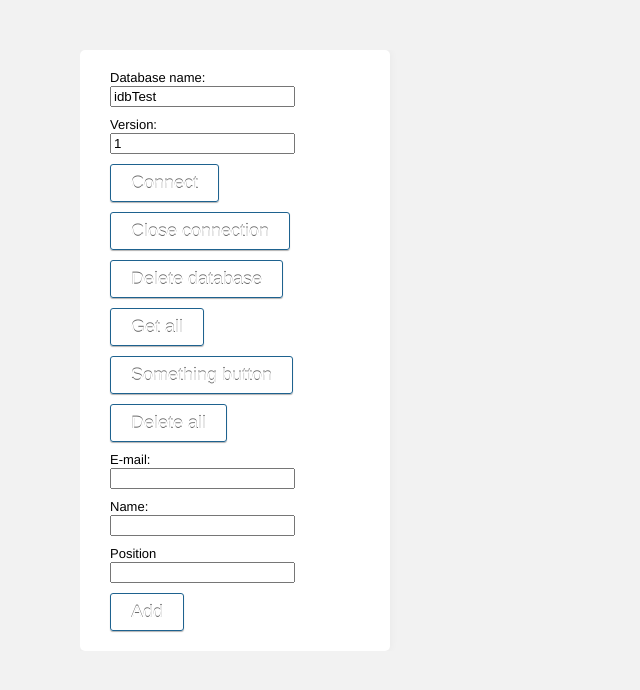
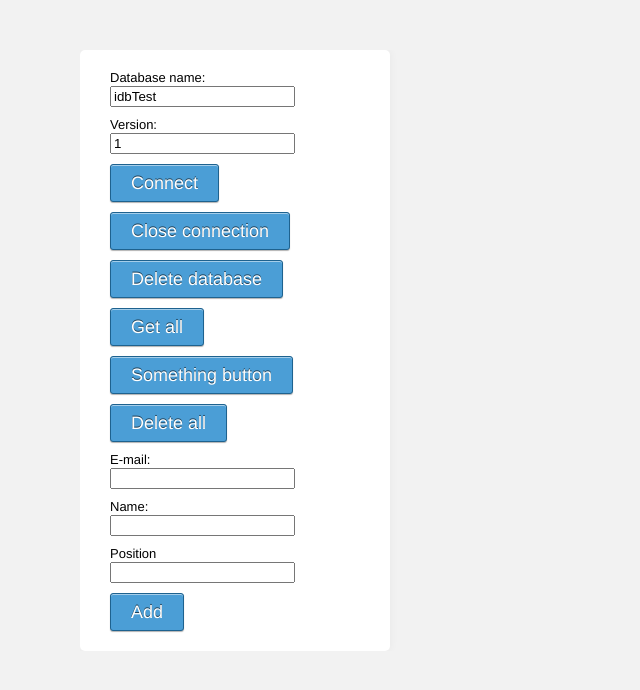
Before and after one commit to fragphace/talk_introduction_to_indexed_db, a plain HTML site: page index.html in a window 1280 px wide. Shown: the whole page, without its empty margins (0-640 px from the left). Drawn offline with Linux system fonts and the light colour scheme.

Commit message:
Fix button colors

```diff
--- a/index.html
+++ b/index.html
@@ -68,6 +68,7 @@
         margin-top: 0;
       }
       .dbInfo .actions > .action > *[data-action] {
+        background: #4B9ED6;
         background: #4B9ED6 -moz-linear-gradient(center top , #4B9ED6 0%, #1E628F 100%);;
         border: 1px solid #1E628F;
         border-radius: 3px;
@@ -81,6 +82,7 @@
         text-shadow: 0 -1px 0 rgba(0, 0, 0, 0.6);
       }
       .dbInfo .actions > .action > *[data-action]:hover {
+        background: #4B9ED6;
         background-image: -moz-linear-gradient(top, #57b4f2 0%, #2885bf 100%);
       }
       .dbInfo .actions > .action > *[data-action]:active {
```
